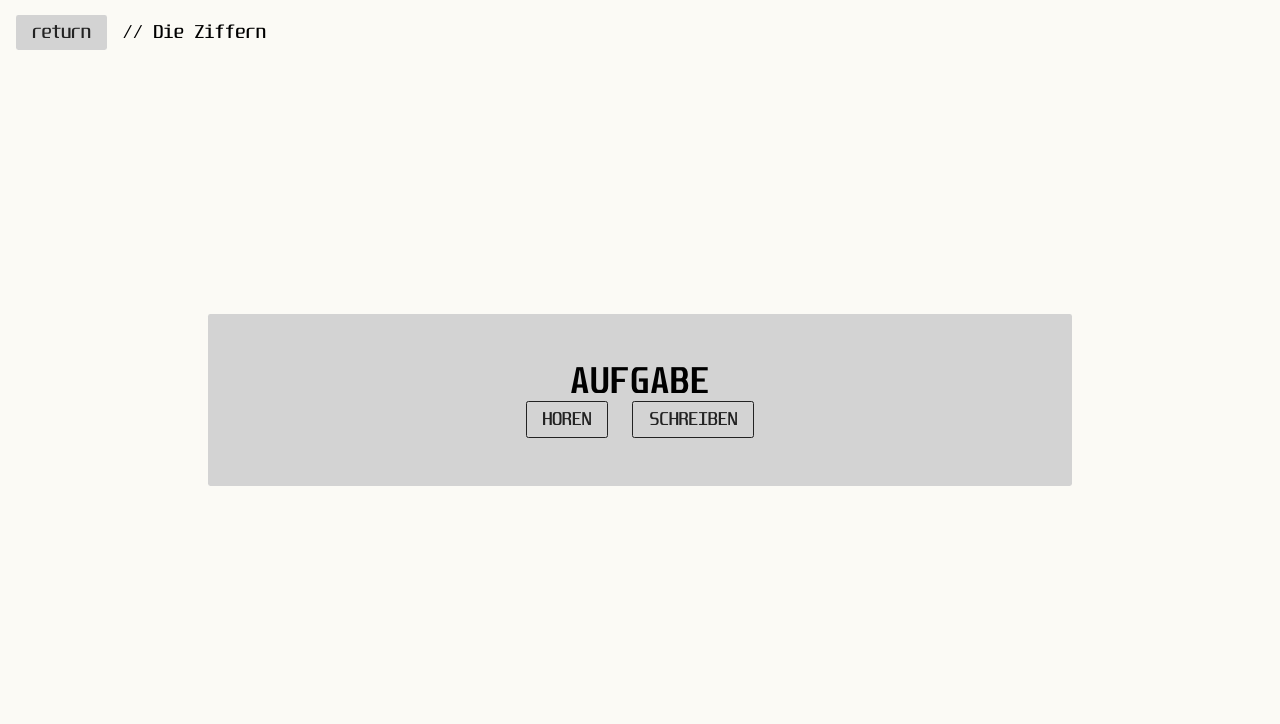
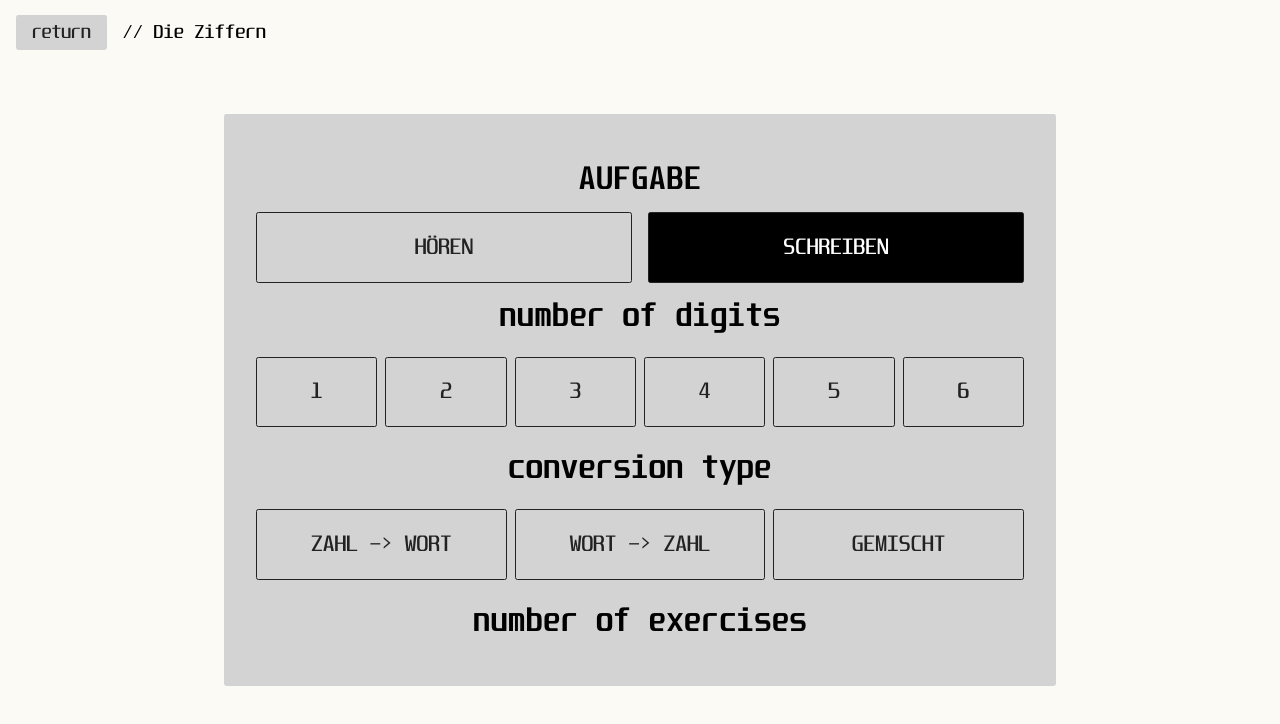
Before and after one commit to mike-pwns/zahlzeit, a React (Vite) app: page /ziffern in a window 1280 px wide. Both pictures are taken after a click on the button "SCHREIBEN". Shown: the top 724 px of the page. Built offline with nearby package versions, Linux system fonts and the light colour scheme.

Commit message:
almost finished modal

```diff
--- a/src/index.css
+++ b/src/index.css
@@ -67,9 +67,11 @@ button img {
 .darkening-behaviour {
     transition: 0.1s;
 }
+
 .darkening-behaviour:hover {
     filter: brightness(0.9);
 }
+
 .darkening-behaviour:active {
     filter: brightness(0.8);
 }
@@ -77,6 +79,7 @@ button img {
 .floating-behaviour {
     transition: 0.1s;
 }
+
 .floating-behaviour:hover {
     transform: translateY(-4px) scale(1.02);
 }
@@ -177,6 +180,13 @@ a {
 
 }
 
+.hidden {
+    display: none;
+}
+
+.full-width {
+    width: 100%;
+}
 
 
 /* MAIN MENU STUFF --------------------------- */
@@ -235,6 +245,7 @@ a {
         }
 
     }
+
     .option:hover {
 
     }
@@ -262,15 +273,66 @@ a {
         justify-content: center;
         align-items: center;
         width: 60%;
-        padding: 3rem;
+        padding: 3rem 2rem;
         background-color: lightgray;
         border-radius: 0.15rem;
 
         .header {
-            font-size: 2rem;
+            font-size: 1.75rem;
         }
 
+        .options-container {
+            display: flex;
+            flex-direction: row;
+            align-items: center;
+            justify-content: center;
+            gap: 1rem;
+            width: 100%;
+            margin: 1rem;
+            /*    edit this ^ if need to, its kinda inconsistent*/
+        }
 
+        .option-button {
+            background-color: lightgray;
+            width: 100%;
+            height: 4.4rem;
+            font-size: 1.2rem;
+        }
+
+        .option-button.active {
+            background-color: black;
+            color: white;
+            transition: 0.1s;
+            cursor: default;
+        }
+
+        .start-button {
+            background-color: lightgray;
+            width: 100%;
+            height: 4.4rem;
+            font-size: 1.2rem;
+        }
+
+        .start-button.disabled {
+            background-color: darkred;
+        }
+
+        .digit-options {
+            display: grid;
+            grid-template-columns: repeat(6, 1fr);
+            gap: 0.5rem;
+        }
+
+        .conversion-options {
+            display: flex;
+            flex-direction: row;
+            gap: 0.5rem;
+            width: 100%;
+        }
+
+        .conversion-options .option-button {
+            flex: 1;
+        }
 
         .listening-configurations {
             display: none;
@@ -293,7 +355,6 @@ a {
 
 
     /* MAIN MENU */
-
     .main {
 
         .top-right-div {
@@ -324,6 +385,7 @@ a {
                 font-size: 2.5rem;
 
             }
+
             p {
                 font-size: 1rem;
             }
@@ -348,6 +410,28 @@ a {
 
         .return-mobile {
             display: inline;
+            font-size: 1.2rem;
+            font-weight: bold;
+        }
+
+        .config-modal {
+
+            .header {
+                font-size: 1.2rem;
+            }
+
+            .options-container {
+                flex-direction: column;
+            }
+
+            .digit-options {
+                grid-template-columns: repeat(3, 1fr);
+            }
+
+            .conversion-options {
+                flex-direction: column;
+            }
+
         }
     }
 }
--- a/src/pages/MainPage.tsx
+++ b/src/pages/MainPage.tsx
@@ -22,7 +22,7 @@ function MainPage() {
                 <div className={"top-right-div row-div"}>
                     <p className={"email-text"}>got suggestions? ideas? complaints? love letters? send here --{">"} </p>
                     <a href="mailto:appfeedback.encrypt256@passinbox.com?subject=Zifzeit%20Feedback">
-                        <button className={"mail-btn darkening-behaviour"}>[MY MAIL]</button>
+                        <button className={"mail-btn darkening-behaviour"}>[EMAIL]</button>
                     </a>
                 </div>
 
@@ -35,7 +35,7 @@ function MainPage() {
 
                     {/* big centered ZIFZEIT*/}
                     <div className={"centered-text-div"}>
-                        <h1 className={"title"}>ZIFZEIT <span className={"dot-bruh-idk"}>.</span></h1>
+                        <h1 className={"title"}>ZAHLZEIT <span className={"dot-bruh-idk"}>.</span></h1>
                     </div>
 
                     {/* two buttons next to eachother */}
--- a/src/pages/ZiffernPage.tsx
+++ b/src/pages/ZiffernPage.tsx
@@ -1,25 +1,51 @@
-import { useNavigate } from "react-router-dom";
+import {useNavigate} from "react-router-dom";
+import {useState} from "react";
+
 function ZiffernPage() {
 
     const navigate = useNavigate();
 
+    // flag managing and allat
     enum ExerciseType {
         LISTENING,
-        WRITING
-    }
-    let exercises_type = null;
-
-    function setExerciseType(type) {
-        console.log("changes exerciseType", type);
-        exercises_type = type;
+        TEXT
     }
 
+    enum ConversionType {
+        NUMBER_TO_WORD,
+        WORD_TO_NUMBER,
+        MIXED
+    }
+
+
+
+    //  EXERCISE TYPE
+    //       var name        mutator        # this can be an enum value OR null. set null by default
+    const [exerciseType, setExerciseType] = useState<ExerciseType | null>(null);
+    // const exerciseTypeSelected = exerciseType !== null; // kind redundant, just check that condition
+
+    // NUM DIGITS
+    const [numDigits, setNumDigits] = useState<number | null>(null);
+
+    // CONVERSION
+    const[conversionType, setConversionType] = useState<ConversionType | null>(null);
+
+
+
+
+    // for settings, use indexes
+    // const canStart =
+    //     (exerciseType === ExerciseType.LISTENING && numDigits !== null && numExercises !== null)
+    //     ||
+    //     (exerciseTypee === ExerciseType.TEXT && numDigits !== null && conversionType !== null && numExercises !== null);
+
+
+    // navigation
     function goToMainPage() {
         navigate("/");
     }
 
-    console.log(exercises_type);
-
+    // actual html
     return (
         <>
             <div className="ziffern center-center-div">
@@ -42,13 +68,86 @@ function ZiffernPage() {
 
                 <div className="center-center-div config-modal">
                     <h1 className="header">AUFGABE</h1>
-                    <div className="row-div">
-                        <button className="darkening-behaviour" onClick={() => setExerciseType(ExerciseType.LISTENING)}>HOREN</button>
-                        <button onClick={() => setExerciseType(ExerciseType.WRITING)}>SCHREIBEN</button>
+                    <div className="row-div options-container">
+                        <button className={exerciseType === ExerciseType.LISTENING ? "option-button active" : "darkening-behaviour option-button floating-behaviour"}
+                                onClick={() => setExerciseType(ExerciseType.LISTENING)}>HÖREN
+                        </button>
+                        <button className={exerciseType === ExerciseType.TEXT ? "option-button active" : "darkening-behaviour option-button floating-behaviour"}
+                                onClick={() => setExerciseType(ExerciseType.TEXT)}>SCHREIBEN
+                        </button>
                     </div>
 
-                    <div className="listening-configurations"></div>
-                    <div className="text-configurations"></div>
+                    {/* configs */}
+
+
+                    <div className={exerciseType !== null ? "col-div full-width centered-text-div" : "hidden"}>
+
+                        <h1 className="header">number of digits</h1>
+
+                        <div className="digit-options">
+                            {[1, 2, 3, 4, 5, 6].map(number => (
+                                <button
+                                    key={number}
+                                    className={`option-button ${numDigits === number ? "active" : "floating-behaviour darkening-behaviour"}`}
+                                    onClick={() => setNumDigits(number)}
+                                >
+                                    {number}
+                                </button>
+                            ))}
+                        </div>
+
+                        <div className={exerciseType === ExerciseType.TEXT ? "col-div full-width" : "hidden"}>
+                            <h1 className="header">conversion type</h1>
+
+                            <div className="conversion-options">
+
+                                <button
+                                    className={`option-button ${conversionType === ConversionType.NUMBER_TO_WORD ? "active" : ""}`}
+                                    onClick={() => setConversionType(ConversionType.NUMBER_TO_WORD)}
+                                >
+                                    ZAHL -&gt; WORT
+                                </button>
+
+                                <button
+                                    className={`option-button ${conversionType === ConversionType.WORD_TO_NUMBER ? "active" : ""}`}
+                                    onClick={() => setConversionType(ConversionType.WORD_TO_NUMBER)}
+                                >
+                                    WORT -&gt; ZAHL
+                                </button>
+
+                                <button
+                                    className={`option-button ${conversionType === ConversionType.MIXED ? "active" : ""}`}
+                                    onClick={() => setConversionType(ConversionType.MIXED)}
+                                >
+                                    GEMISCHT
+                                </button>
+
+                            </div>
+
+                        </div>
+
+
+                        <h1 className="header">number of exercises</h1>
+
+                        {/*<button className={ canStart ? "start-button floating-behaviour darkening-behaviour" : "start-button disabled"}>TRAINIEREN!</button>*/}
+
+                    </div>
+
+                    {/*<h1 className={exerciseType !== null ? "header" : "hidden"}>DIE KONFIGURATIONEN</h1>*/}
+
+                    {/*/!* configs for listening *!/*/}
+                    {/*<div className={exerciseType === ExerciseType.LISTENING ? "col-div" : "hidden"}>*/}
+                    {/*    <p>listening stuff here</p>*/}
+
+                    {/*</div>*/}
+
+                    {/*/!* configs for text *!/*/}
+
+                    {/*<h1 className={exerciseType !== null ? "header" : "hidden"}></h1>*/}
+                    {/*<div className="text-configurations">*/}
+                    {/*    <h1 className="header">TYP</h1>*/}
+
+                    {/*</div>*/}
 
 
                 </div>
```
